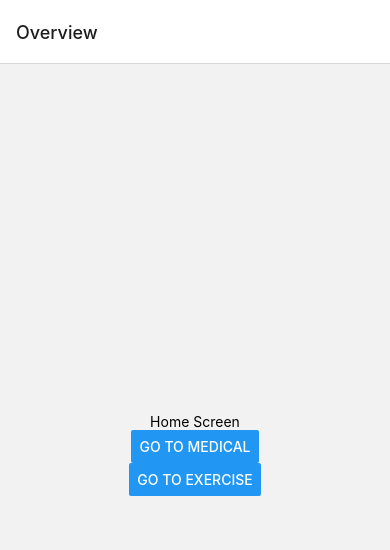
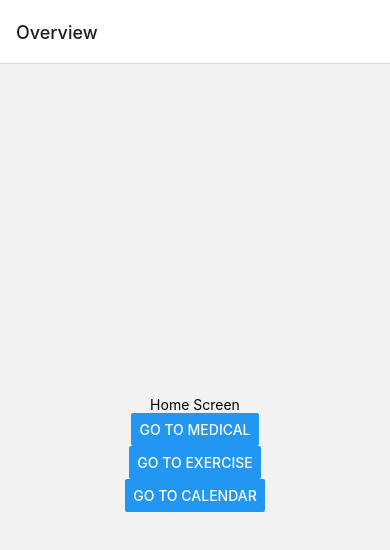
Before and after one commit to scottmaclennan/FoggModelStrokeApp, a React Native app in the folder StrokeApp/: screen / in a window 390 px wide. Shown: the top 550 px of the page. Built offline with nearby package versions, Linux system fonts and the light colour scheme.

Commit message:
Added calendar button

```diff
--- a/StrokeApp/App.js
+++ b/StrokeApp/App.js
@@ -2,6 +2,7 @@ import * as React from 'react';
 import {Button, View, Text } from 'react-native';
 import { NavigationContainer } from '@react-navigation/native';
 import { createNativeStackNavigator } from '@react-navigation/native-stack';
+import CalendarPage from './Components/CalendarPage';
 
 function HomeScreen({ navigation }) {
   return (
@@ -14,6 +15,10 @@ function HomeScreen({ navigation }) {
       <Button
         title="Go to Exercise"
         onPress={() => navigation.navigate('Exercise')}
+      />
+      <Button
+        title="Go to calendar"
+        onPress={() => navigation.navigate('Calendar')}
       />
     </View>
   );
@@ -58,6 +63,7 @@ function App() {
         component={HomeScreen}
         options={{title: 'Overview'}}
          />
+          <Stack.Screen name="Calendar" component={CalendarPage} />
         <Stack.Screen name="Medical" component={MedicalTracker} />
         <Stack.Screen name="Exercise" component={ExerciseTracker} />
       </Stack.Navigator>
```
